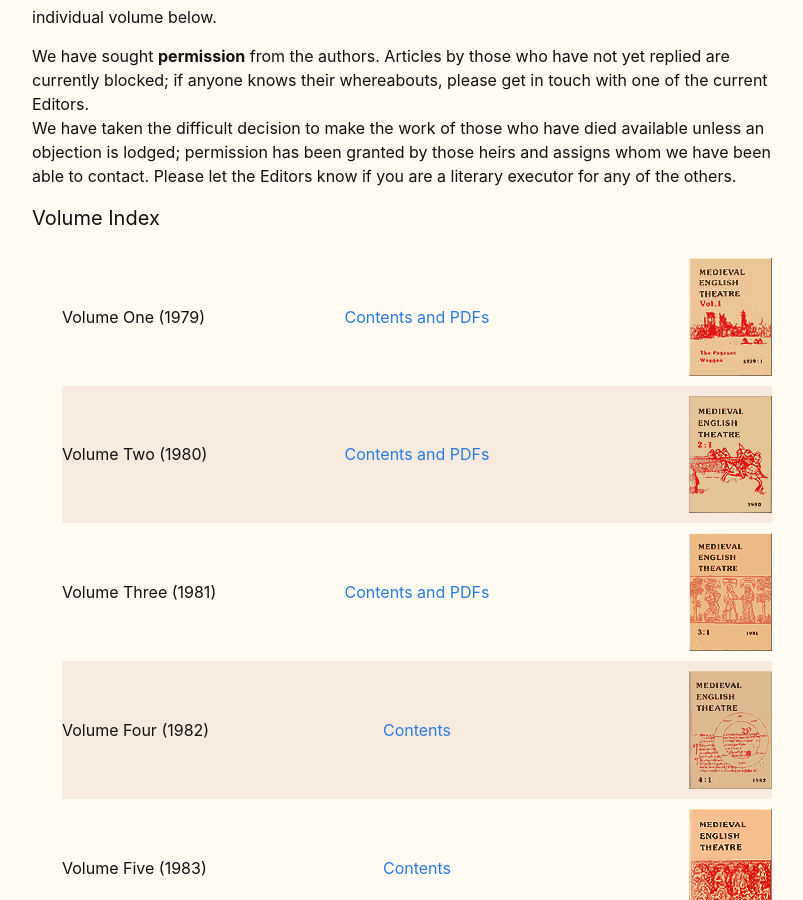
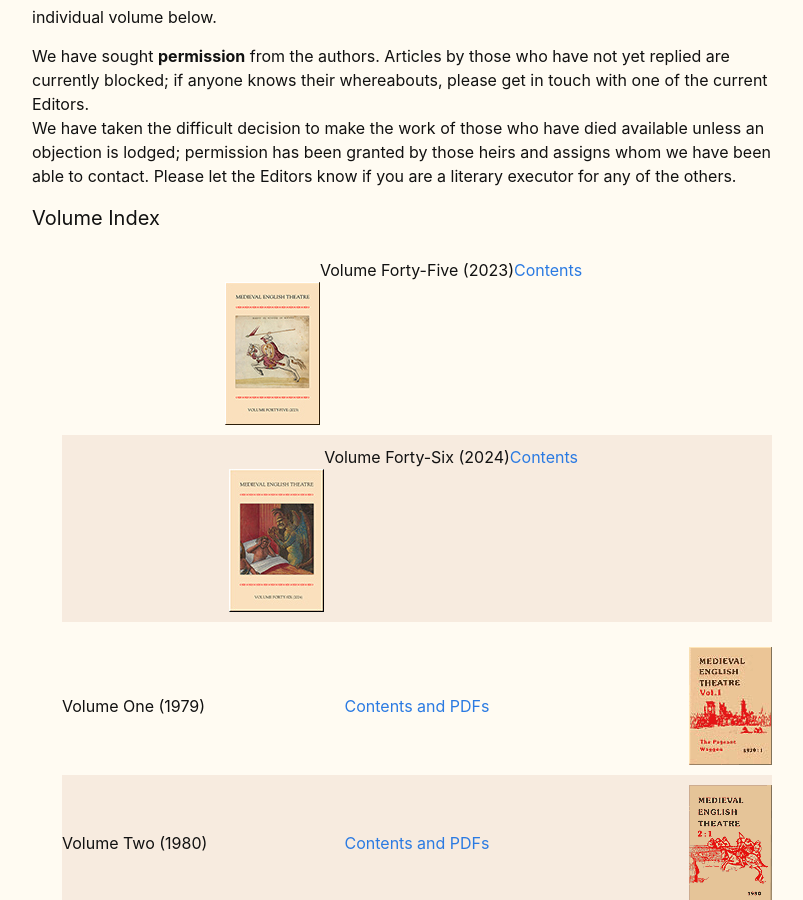
Before and after one commit to jamescummings/jamescummings.github.io, a Jekyll site: the page built from src/journal/volindex.md, in a window 1280 px wide and 900 px high, scrolled down 1072 px. Shown: the whole window, without its empty margins (238-1041 px from the left). Built offline with Jekyll 4.4.1, drawn with Linux system fonts in a browser that asks for light colours.

Commit message:
tidying volume index

```diff
--- a/src/journal/volindex.md
+++ b/src/journal/volindex.md
@@ -24,6 +24,11 @@ We have sought **permission** from the authors. Articles by those who have not y
 We have taken the difficult decision to make the work of those who have died available unless an objection is lodged; permission has been granted by those heirs and assigns whom we have been able to contact. Please let the Editors know if you are a literary executor for any of the others.
 
 #### Volume Index
+
+- [](#45) Volume Forty-Five (2023) [Contents](vol45.html) [![Cover](/assets/covers/vol45vsm.jpg)](vol45.html)
+- [](#46) Volume Forty-Six (2024) [Contents](vol46.html) [![Cover](/assets/covers/vol46vsm.jpg)](vol46.html)
+{: .volume-list}
+
 
 - <a xmlns="http://www.w3.org/1999/xhtml" name="01" id="01"/> Volume One (1979)  [Contents and PDFs](vol01.html)  [<img xmlns="http://www.w3.org/1999/xhtml" src="/assets/covers/vol01sm.gif"/>](vol01.html)
 - <a xmlns="http://www.w3.org/1999/xhtml" name="02" id="02"/> Volume Two (1980)   [Contents and PDFs](vol02.html)   [<img xmlns="http://www.w3.org/1999/xhtml" src="/assets/covers/vol02sm.gif"/>](vol02.html)
@@ -67,6 +72,7 @@ We have taken the difficult decision to make the work of those who have died ava
 - <a xmlns="http://www.w3.org/1999/xhtml" name="36" id="36"/> Volume Thirty-Six (2014)   [Contents and PDFs](vol36.html)   [<img xmlns="http://www.w3.org/1999/xhtml" src="/assets/covers/vol36vsm.jpg"/>](vol36.html)
 {: .volume-list}
 
+
 #### Published by BOYDELL &amp; BREWER
 - <a xmlns="http://www.w3.org/1999/xhtml" name="37" id="37"/> Volume Thirty-Seven (2015)   [Contents](vol37.html)   [<img xmlns="http://www.w3.org/1999/xhtml"     src="/assets/covers/vol37vsm.jpg"     width="94px"     height="132px"     border="0"/>](vol37.html)
 - <a xmlns="http://www.w3.org/1999/xhtml" name="38" id="38"/> Volume Thirty-Eight (2016)   [Contents](vol38.html)   [<img xmlns="http://www.w3.org/1999/xhtml" src="/assets/covers/vol38vsm.jpg"/>](vol36.html)
@@ -78,5 +84,5 @@ We have taken the difficult decision to make the work of those who have died ava
 - <a xmlns="http://www.w3.org/1999/xhtml" name="44" id="44"> </a>Volume 44 (2022)   [Contents](vol44.html)   [<img xmlns="http://www.w3.org/1999/xhtml"     src="/assets/covers/vol44vsm.jpg"     width="95px"     height="132px"     border="0"/>](vol44.html)
 - <a xmlns="http://www.w3.org/1999/xhtml" name="45" id="45"/> Volume Forty-Five (2023)   [Contents](vol45.html)   [<img xmlns="http://www.w3.org/1999/xhtml"     src="/assets/covers/vol45vsm.jpg"     width="95px"     height="132px"     border="0"/>](vol45.html)
 - <a xmlns="http://www.w3.org/1999/xhtml" name="46" id="46"/> Volume 46 (2024)
-To Come.  [<img xmlns="http://www.w3.org/1999/xhtml"     src="/assets/covers/vol46vsm.jpg"     width="95px"     height="132px"     border="0"/>](https://boydellandbrewer.com/9781843846499/medieval-english-theatre-46/)
+[To Come.](volindex.html)  [<img xmlns="http://www.w3.org/1999/xhtml"     src="/assets/covers/vol46vsm.jpg"     width="95px"     height="132px"     border="0"/>](vol46.html)
 {: .volume-list}
```
